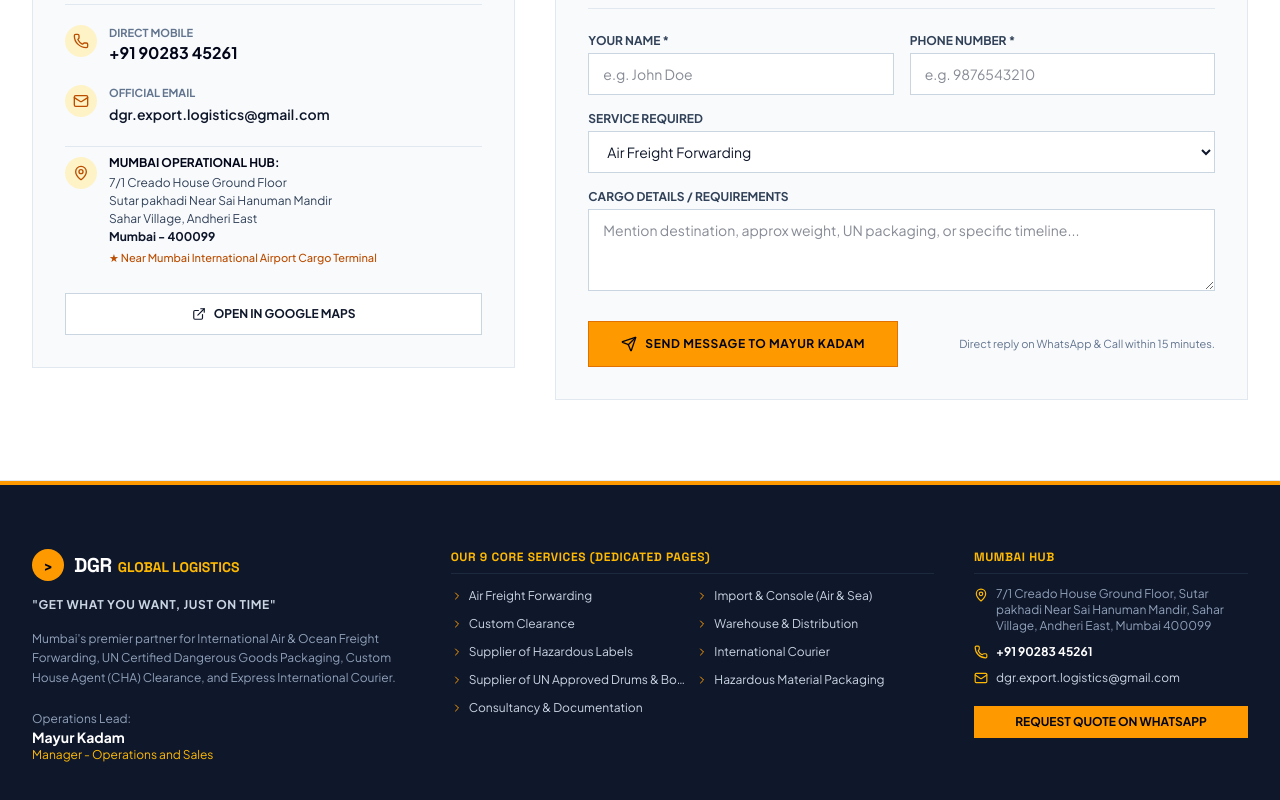
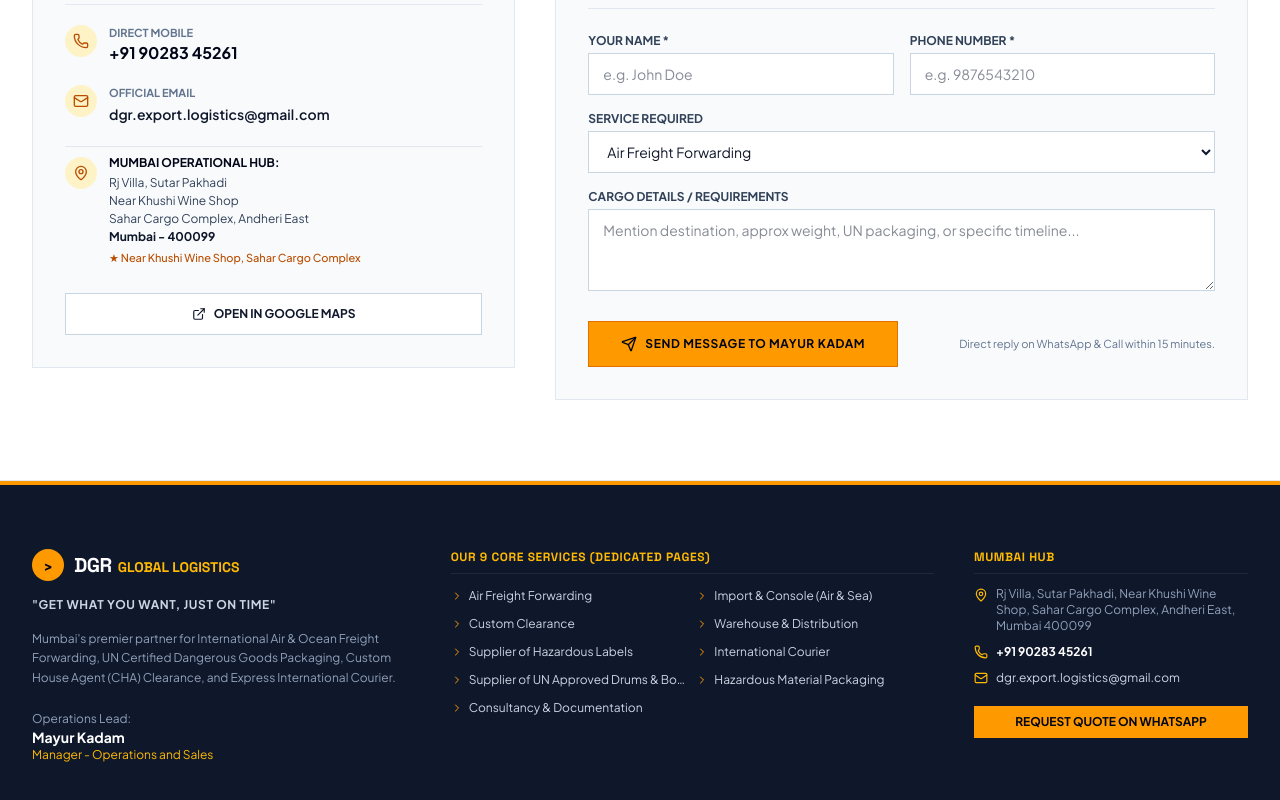
Before and after one commit to Gopal562004/DGR-GLOBAL-LOGISTICS, a Next.js app: page / in a window 1280 px wide. Shown: the part 6633-7433 px from the top of the page. Built offline with nearby package versions, Linux system fonts and the light colour scheme.

Commit message:
fix(address): update official hub address to Rj Villa, Sutar Pakhadi Near Khushi Wine Shop, Sahar Cargo Complex, Mumbai 400099

```diff
--- a/src/app/layout.tsx
+++ b/src/app/layout.tsx
@@ -125,7 +125,7 @@
         image: 'https://images.unsplash.com/photo-1570710891163-6d3b5c47248b?auto=format&fit=crop&w=1200&q=80',
         address: {
           '@type': 'PostalAddress',
-          streetAddress: '7/1 Creado House Ground Floor, Sutar pakhadi Near Sai Hanuman Mandir, Sahar Village, Andheri East',
+          streetAddress: 'Rj Villa, Sutar Pakhadi Near Khushi Wine Shop, Sahar Cargo Complex, Andheri East',
           addressLocality: 'Mumbai',
           addressRegion: 'Maharashtra',
           postalCode: '400099',
--- a/src/components/ContactSection.tsx
+++ b/src/components/ContactSection.tsx
@@ -121,7 +121,7 @@
               {/* Google Maps Button */}
               <div className="pt-2">
                 <a
-                  href={`https://www.google.com/maps/search/?api=1&query=${encodeURIComponent("7/1 Creado House, Sutar pakhadi Near Sai Hanuman Mandir, Sahar Village Andheri East Mumbai 400099")}`}
+                  href={`https://www.google.com/maps/search/?api=1&query=${encodeURIComponent("Rj Villa, Sutar Pakhadi Near Khushi Wine Shop, Sahar Cargo Complex, Mumbai 400099")}`}
                   target="_blank"
                   rel="noreferrer"
                   className="w-full bg-white hover:bg-slate-100 text-slate-900 font-bold text-xs uppercase py-3 px-4 border border-slate-300 flex items-center justify-center gap-2 transition-colors"
--- a/src/data/logisticsData.ts
+++ b/src/data/logisticsData.ts
@@ -78,12 +78,12 @@
   whatsappPhone: "919028345261",
   email: "dgr.export.logistics@gmail.com",
   address: {
-    line1: "7/1 Creado House Ground Floor",
-    line2: "Sutar pakhadi Near Sai Hanuman Mandir",
-    line3: "Sahar Village, Andheri East",
+    line1: "Rj Villa, Sutar Pakhadi",
+    line2: "Near Khushi Wine Shop",
+    line3: "Sahar Cargo Complex, Andheri East",
     city: "Mumbai",
     pincode: "400099",
-    landmark: "Near Mumbai International Airport Cargo Terminal",
+    landmark: "Near Khushi Wine Shop, Sahar Cargo Complex",
     state: "Maharashtra, India"
   },
   operatingHours: "24/7 Operations & Air Cargo Desk",
```
Also changed, not shown: 1 other file (tests, documents, lock files or other folders).
